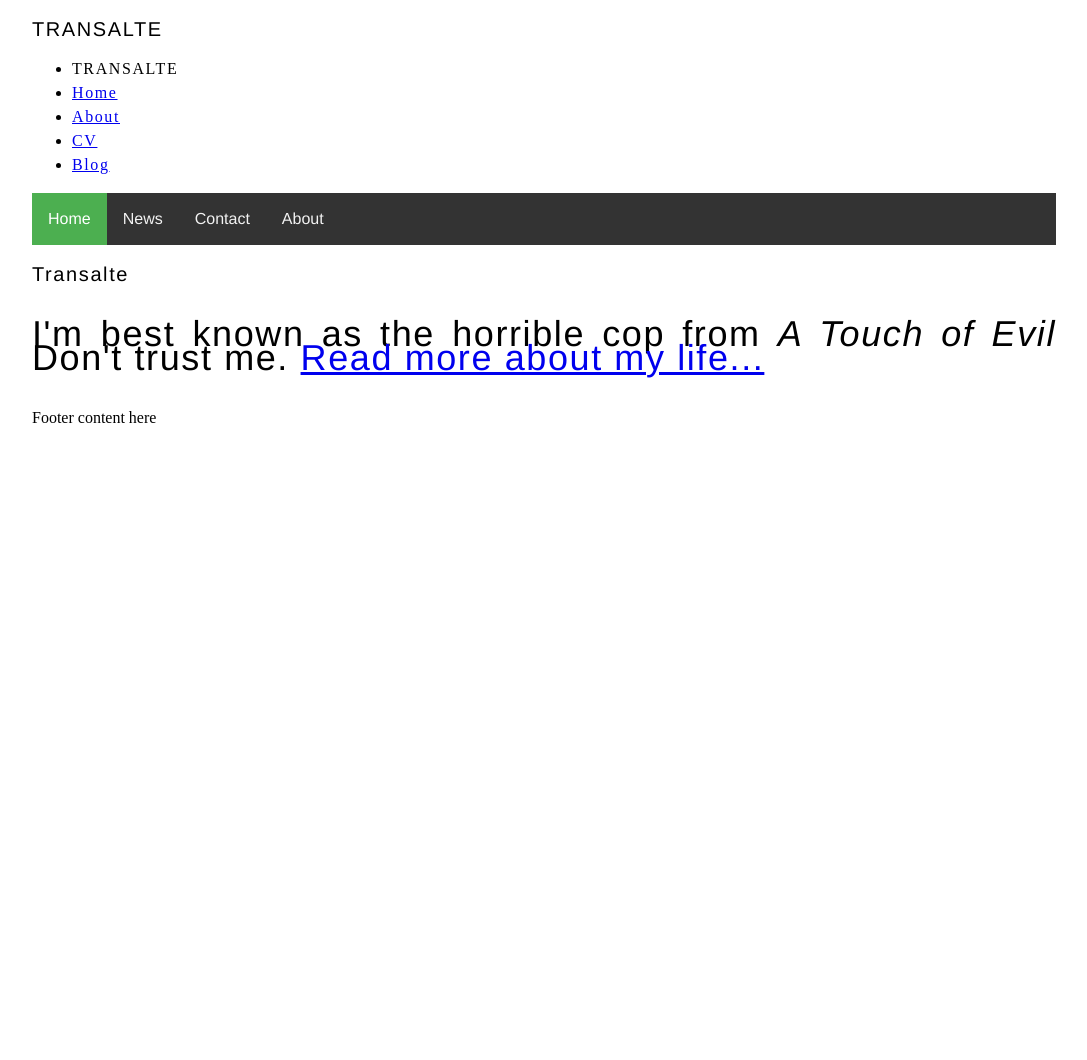
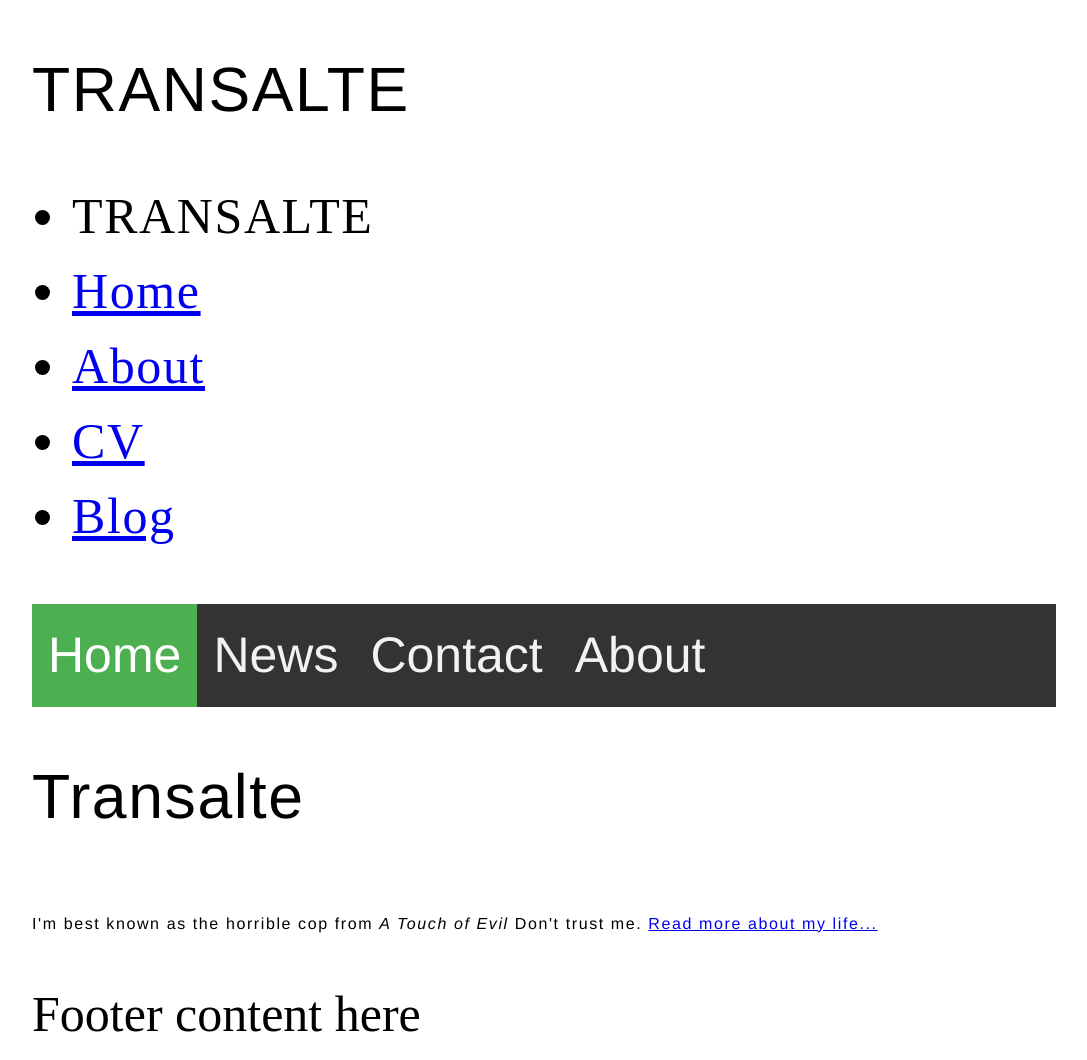
Before and after one commit to transalte/transalte.github.io, a Jekyll site: the page built from index.html, in a window 1280 px wide. Shown: the whole page, without its empty margins (96-1183 px from the left). Built offline with Jekyll 4.4.1, drawn with Linux system fonts in a browser that asks for light colours; before the commit the page ends 900 px from its top, so only the background shows below that.

Commit message:
Update main.css

```diff
--- a/css/main.css
+++ b/css/main.css
@@ -1,7 +1,8 @@
-body {
+html>body {
 margin-left: 10%;
 margin-right: 10%;
 line-height: 1.5em;
+font-size: 50px;
 }
 
 h1, h2, h3, h4, p {
@@ -12,7 +13,7 @@ letter-spacing: .1rem;
 
 p {
 text-align: justify;
-font-size: 36px;
+font-size: 1rem;
 text-justify: inter-word;
 }
 
```
